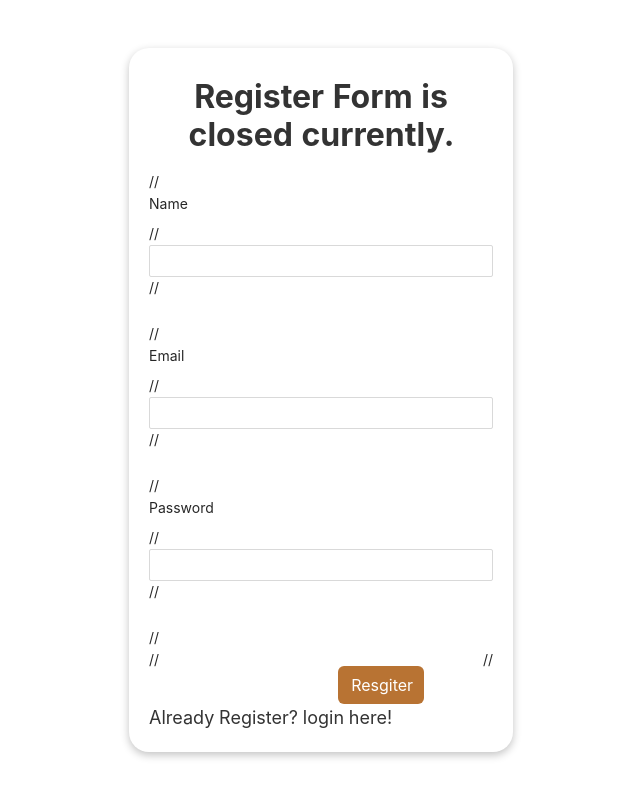
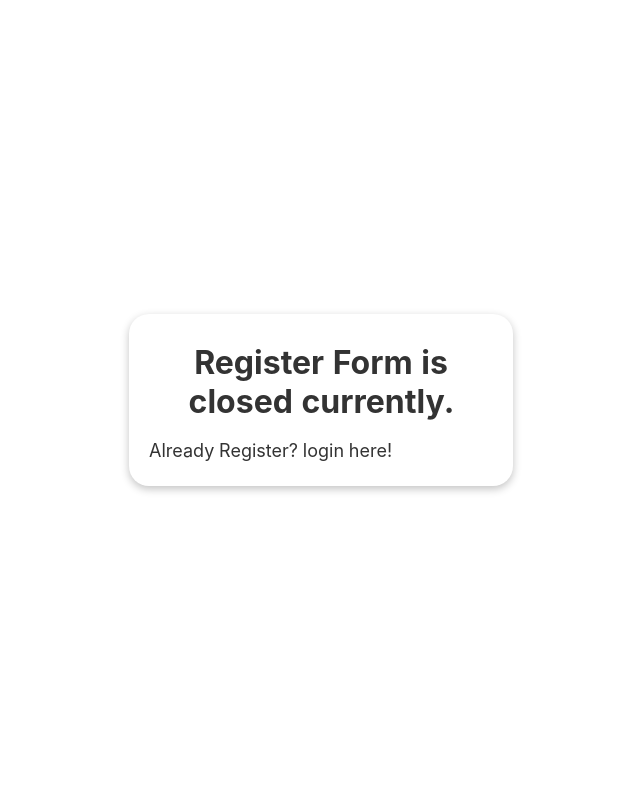
Before and after one commit to K-4726/Bill_Manager, a React (Create React App) app in the folder client/: page /register in a window 1280 px wide. Shown: the top 796 px of the page, without its empty margins (319-959 px from the left). Built offline with nearby package versions, Linux system fonts and the light colour scheme.

Commit message:
Update Register.js

```diff
--- a/client/src/pages/Register.js
+++ b/client/src/pages/Register.js
@@ -37,18 +37,18 @@ const Register = () => {
           onFinish={submitHandler}
         >
           <h2>Register Form is closed currently.</h2>
-          // <Form.Item label="Name" name="name">
-          //   <Input type="text" required />
-          // </Form.Item>
-          // <Form.Item label="Email" name="email">
-          //   <Input type="email" required />
-          // </Form.Item>
-          // <Form.Item label="Password" name="password">
-          //   <Input type="password" required />
-          // </Form.Item>
-          // <div className="d-flex justify-content-between">
-          //   <button className="btn ">Resgiter</button>
-          // </div>
+{/*<Form.Item label="Name" name="name">
+            <Input type="text" required />
+          </Form.Item>
+          <Form.Item label="Email" name="email">
+            <Input type="email" required />
+          </Form.Item>
+          <Form.Item label="Password" name="password">
+            <Input type="password" required />
+          </Form.Item>
+          <div className="d-flex justify-content-between">
+            <button className="btn ">Resgiter</button>
+          </div>*/}
           <Link className="linkreg" to="/login">Already Register? login here!</Link>
         </Form>
       </div>
```
